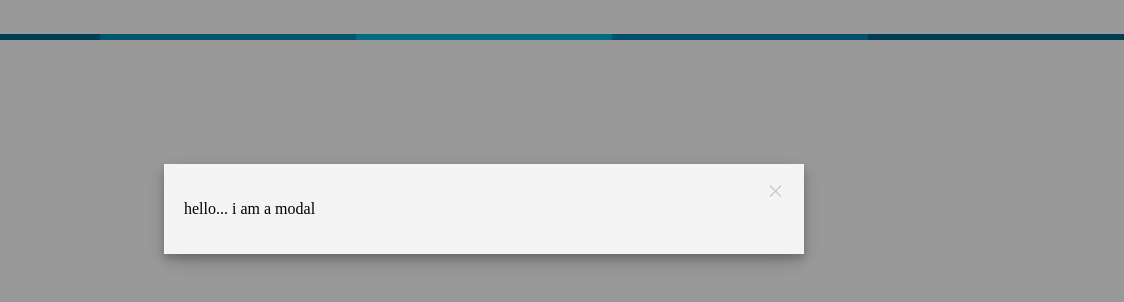
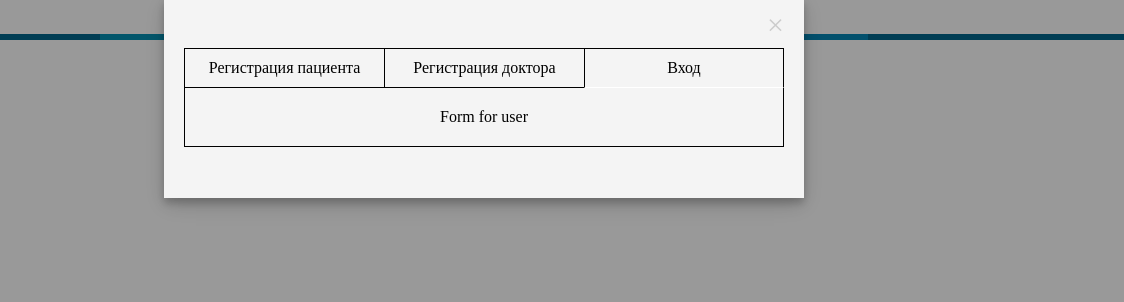
Before and after one commit to Ivan-Lyzen/ivan-lyzen-online-psychologist.io, a plain HTML site: page index.html in a window 1280 px wide. Both pictures are taken after a click on the picture 1117 px from the left and 61 px from the top of the page. Shown: the part 92-394 px from the top of the page, 156-1280 px from the left. Drawn offline with Linux system fonts and the light colour scheme.

Commit message:
apgrade popup + add tabs form registred

```diff
--- a/index.html
+++ b/index.html
@@ -82,10 +82,39 @@
 
     <div id="simpleModal" class="simpleModal">
       <div class="simpleModal__content">
-        <span id="closeBtn" class="closeBtn">&times;</span>
-        <p>hello... i am a modal</p>
+
+        <div class="simpleModal__header">
+          <span id="closeBtn" class="closeBtn">&times;</span>
+        </div><!-- / .simpleModal__header -->
+
+        <div class="simpleModal__body">
+          <div class="simpleModal__tabs">
+
+            <div class="tab-h" data-tab="0">Регистрация пациента</div><!-- / .tab__user -->
+
+            <div class="tab-h" data-tab="1">Регистрация доктора</div><!-- / .tab__doctor -->
+
+            <div class="tab-h active" data-tab="2">Вход</div><!-- / .tab__enter -->
+
+          </div>
+
+          <div class="simpleModal__tabs-desc">
+            <div class="tab-b" style="display: block">
+              Form for user
+            </div><!-- /.tab__user-form -->
+
+            <div class="tab-b">
+              Form for doctor
+            </div><!-- /.tab__doctor-form -->
+
+            <div class="tab-b">
+              Form for enter
+            </div><!-- /.tab__enter-form -->
+          </div><!-- / .simpleModal__tabs-desc -->
+        </div><!-- / .simpleModal__body -->
+
       </div>
-    </div>
+    </div><!-- / .simpleModal -->
 
 
     <main class="main"></main>
--- a/js/main.js
+++ b/js/main.js
@@ -36,3 +36,42 @@ function clickOutside(event) {
   }
 }
 //=============== /Modal ================
+
+/* Tabs for modal user and doctor */
+
+window.onload = function () {
+
+  document.querySelector('.simpleModal__tabs').addEventListener('click', fTabs);
+
+
+  function fTabs(event) {
+    if (event.target.className == 'tab-h') {
+
+      //the number of the tab you want to display
+      var dataTab = event.target.getAttribute('data-tab');
+
+      //disable class active
+      var tabH = document.getElementsByClassName('tab-h');
+
+      for (var x = 0; x < tabH.length; x++) {
+        tabH[x].classList.remove('active');
+      }
+      //add class active
+      event.target.classList.add('active');
+
+      //all tabs with content
+      var tabBody = document.getElementsByClassName('tab-b');
+
+      for (var x = 0; x < tabBody.length; x++) {
+        if (dataTab == x) {
+          tabBody[x].style.display = 'block';
+        }
+        else {
+          tabBody[x].style.display = 'none';
+        }
+      }
+    }
+  }
+};
+
+/* / Tabs for modal user and doctor */
--- a/sass/components/_loginModal.sass
+++ b/sass/components/_loginModal.sass
@@ -14,8 +14,8 @@
 
   &__content
     background-color: #f4f4f4
-    margin: 20% auto
-    padding: 20px
+    margin: 7% auto
+    padding: 50px 20px
     width: 50%
     box-shadow: 0 5px 8px 0 rgb(0, 0, 0, .2), 0 7px 20px 0 rgb(0, 0, 0, .17)
     animation-name: modalOpen
@@ -25,7 +25,7 @@
 
 .closeBtn
   color: #cccccc
-  float: right
+  //float: right
   position: absolute
   display: inline-block
   top: 10px
@@ -42,3 +42,49 @@
     opacity: 0
   to
     opacity: 1
+
+
+/* Tabs for modal user and doctor */
+.simpleModal
+  &__body
+    width: 100%
+    height: auto
+    margin: 0 auto
+
+  &__tabs
+    width: 100%
+    height: auto
+    font-size: 0
+    position: relative
+    z-index: 2
+    &-desc
+      position: relative
+      top: -1px
+      z-index: 1
+
+.tab
+  &-h
+    display: inline-block
+    width: 33.3333%
+    font-size: 16px
+    height: auto
+    border: 1px solid black
+    border-right: none
+    text-align: center
+    padding: 10px 0
+    cursor: pointer
+
+    &:last-child
+      border-right: 1px solid black
+
+  &-b
+    width: 100%
+    height: auto
+    display: none
+    padding: 20px
+    border: 1px solid black
+    text-align: center
+
+.active
+  border-bottom-color: white
+/*================================*/
```
Also changed, not shown: css/main.css, 1 other file.
